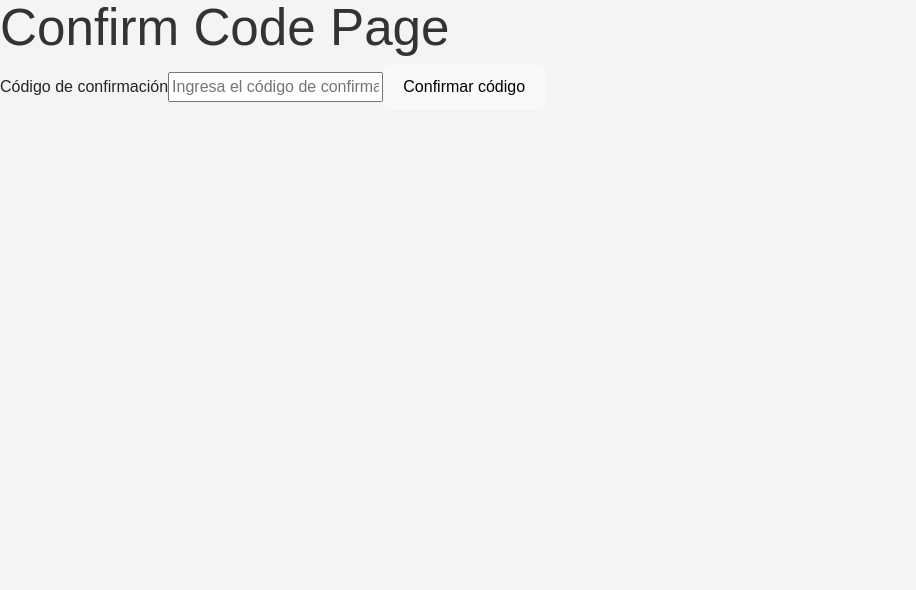
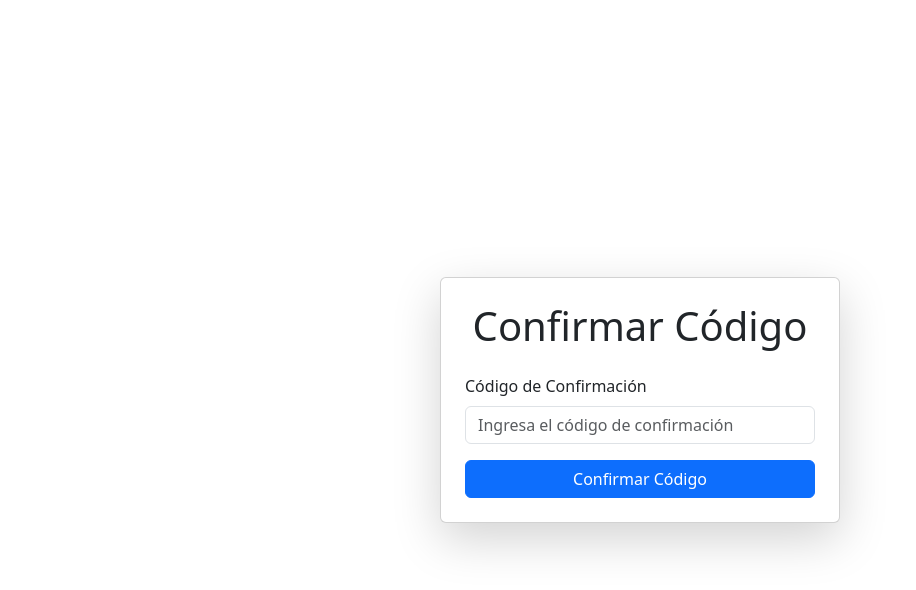
Before and after one commit to AdairGarcia/finalyze, a React (Vite) app in the folder finalyze/: page /signup/code in a window 1280 px wide. Shown: the top 590 px of the page, without its empty margins (0-916 px from the left). Built offline with nearby package versions, Linux system fonts and the light colour scheme; the HTML template or start-up script is replaced by a standard one; what aws-jwt-verify would draw is missing.

Commit message:
Modificación en pantalla ConfirmCodePage.jsx

```diff
--- a/finalyze/src/pages/ConfirmCodePage/ConfirmCodePage.jsx
+++ b/finalyze/src/pages/ConfirmCodePage/ConfirmCodePage.jsx
@@ -1,16 +1,17 @@
-import {useForm} from "react-hook-form";
-import {useAuth} from "../../context/AuthContext.jsx";
-import {useNavigate} from "react-router-dom";
+import { useForm } from "react-hook-form";
+import { useAuth } from "../../context/AuthContext.jsx";
+import { useNavigate } from "react-router-dom";
+import "bootstrap/dist/css/bootstrap.min.css";
 
 export const ConfirmCodePage = () => {
-    const { register, handleSubmit} = useForm();
+  const { register, handleSubmit } = useForm();
   const { confirmCode } = useAuth();
   const navigate = useNavigate();
 
   const onSubmit = handleSubmit(async (data) => {
     try {
       const info = await confirmCode(data.code);
-            if(info.statusCode === 200){
+      if (info.statusCode === 200) {
         navigate("/signin");
       }
     } catch (error) {
@@ -19,22 +20,25 @@ export const ConfirmCodePage = () => {
   });
 
   return (
-        <div>
-            <h1>Confirm Code Page</h1>
+    <div className="container vh-100 d-flex align-items-center justify-content-center">
+      <div className="card shadow-lg p-4" style={{ width: "100%", maxWidth: "400px" }}>
+        <h1 className="text-center mb-4">Confirmar Código</h1>
         <form onSubmit={onSubmit}>
-
-            <label>Código de confirmación</label>
+          <div className="mb-3">
+            <label className="form-label">Código de Confirmación</label>
             <input
               type="text"
               placeholder="Ingresa el código de confirmación"
-                    autoComplete={"off"}
+              className="form-control"
+              autoComplete="off"
               {...register("code", { required: true })}
             />
-                <button type="submit">
-                    Confirmar código
+          </div>
+          <button type="submit" className="btn btn-primary w-100">
+            Confirmar Código
           </button>
-
         </form>
       </div>
+    </div>
   );
-}
+};
```
Lines whose indentation alone changed are shown as unchanged.
